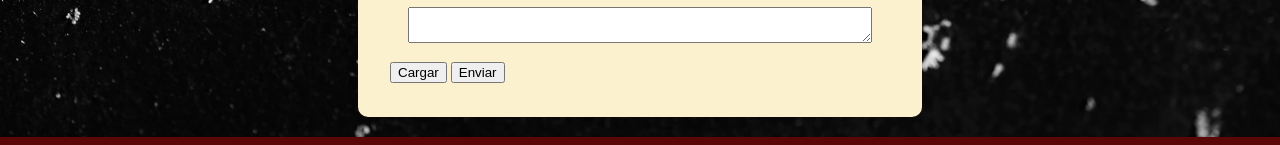
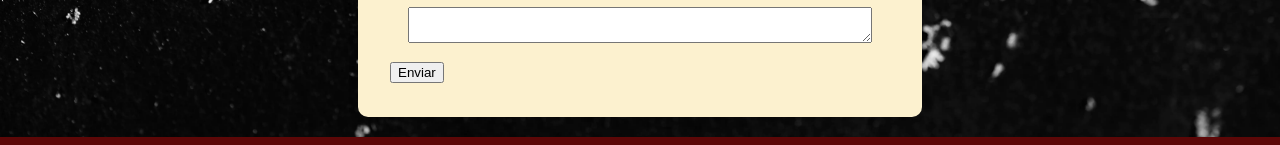
Before and after one commit to dianabarry-byte/proyecto-Avatar-fuego-y-cenizas, a plain HTML site: page Pages/contacto.html in a window 1280 px wide. Shown: the part 642-787 px from the top of the page. Drawn offline with Linux system fonts and the light colour scheme; a web font is replaced by a local one.

Commit message:
boton cargar formulario
quite un boton del form

```diff
--- a/Pages/contacto.html
+++ b/Pages/contacto.html
@@ -36,7 +36,6 @@
                 <span>Nombre</span>
                 <input type="text" name="nombre">
 
-
                 <span>Apellido</span>
                 <input type="text" name="apellido">
 
@@ -56,7 +55,6 @@
 
 
             </fieldset>
-            <button class="botoncontacto" type="submit">Cargar</button>
             <button class="botoncontacto" type="submit">Enviar</button>
 
         </form>
```
